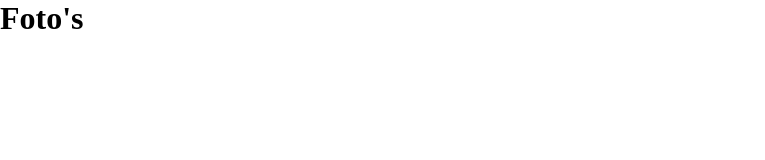
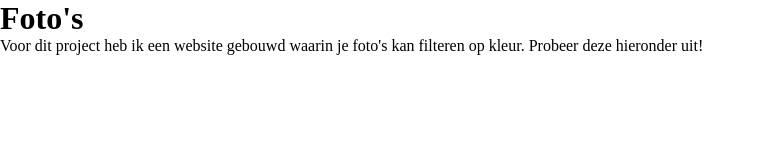
Before and after one commit to mggchn/frontend_for_designers1920, a plain HTML site: page assignments_lessons/opdracht1/index.html in a window 1280 px wide. Shown: the whole page, without its empty margins (0-765 px from the left). Drawn offline with Linux system fonts and the light colour scheme.

Commit message:
introtekst

```diff
--- a/assignments_lessons/opdracht1/index.html
+++ b/assignments_lessons/opdracht1/index.html
@@ -8,8 +8,7 @@
 </head>
 <body>
     <h1>Foto's</h1>
-
-
+    <p>Voor dit project heb ik een website gebouwd waarin je foto's kan filteren op kleur. Probeer deze hieronder uit!</p>
 
     <script src="js/script.js"></script>
 </body>
```
